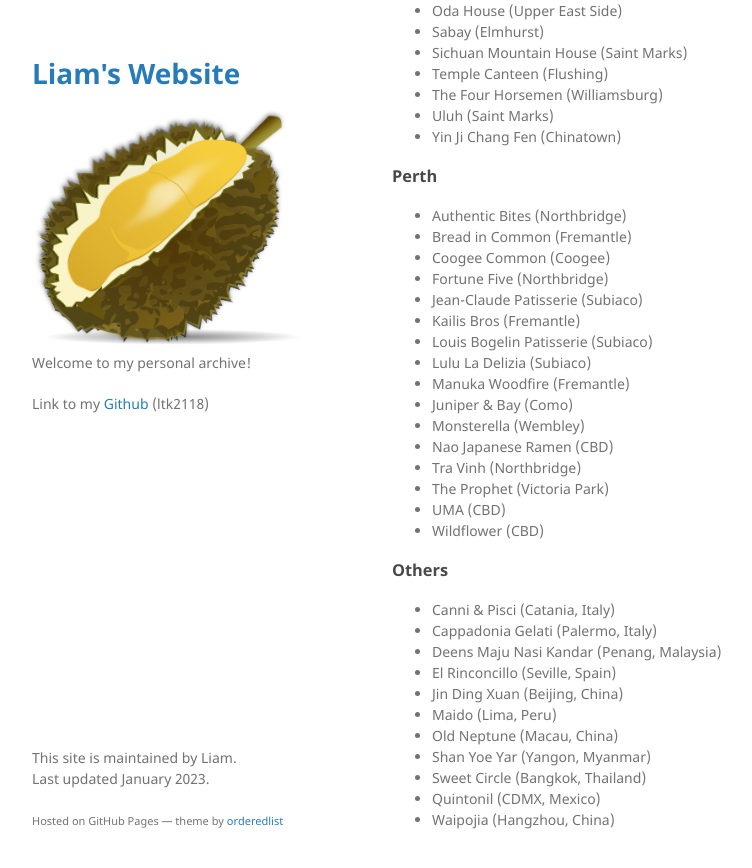
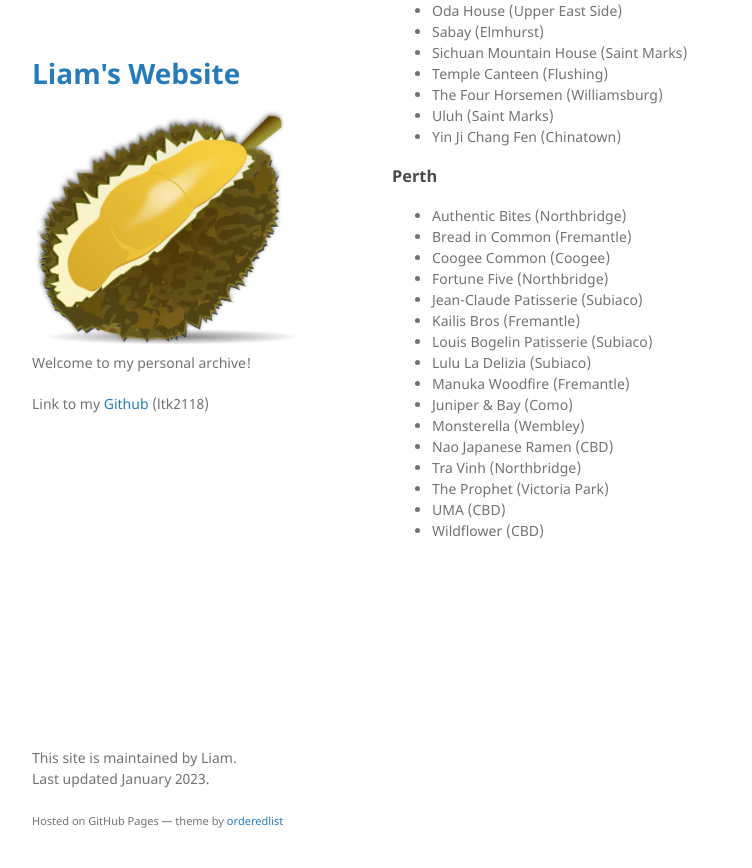
Before and after one commit to liamtk/liamtk.github.io, a Jekyll site: the page built from pages/food.md, in a window 1280 px wide and 900 px high, scrolled down 856 px. Shown: the top 868 px of the window, without its empty margins (178-930 px from the left). Built offline with Jekyll 4.4.1, drawn with Linux system fonts in a browser that asks for light colours; our own code applies the rules of GitHub Pages for plain Markdown files.

Commit message:
update food.md

```diff
--- a/pages/food.md
+++ b/pages/food.md
@@ -66,19 +66,3 @@
 * The Prophet (Victoria Park)
 * UMA (CBD)
 * Wildflower (CBD)
-
-
-
-### Others
-
-* Canni & Pisci (Catania, Italy)
-* Cappadonia Gelati (Palermo, Italy)
-* Deens Maju Nasi Kandar (Penang, Malaysia)
-* El Rinconcillo (Seville, Spain)
-* Jin Ding Xuan (Beijing, China)
-* Maido (Lima, Peru)
-* Old Neptune (Macau, China)
-* Shan Yoe Yar (Yangon, Myanmar)
-* Sweet Circle (Bangkok, Thailand)
-* Quintonil (CDMX, Mexico)
-* Waipojia (Hangzhou, China)
```
